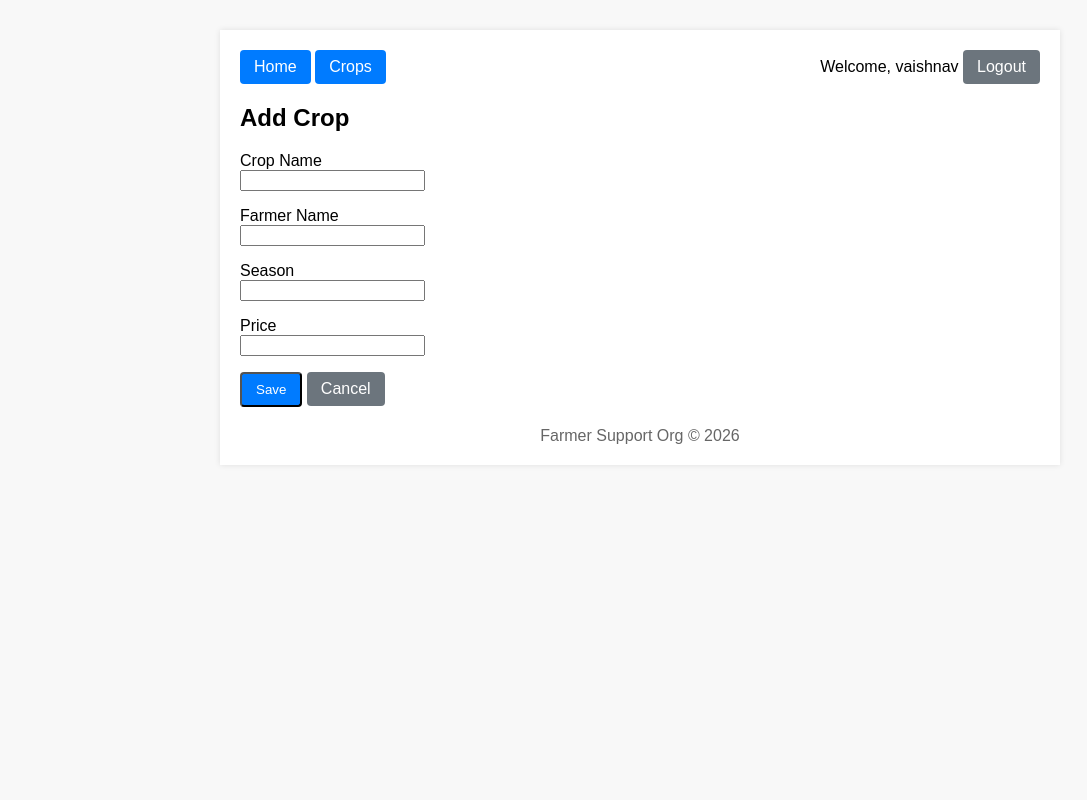
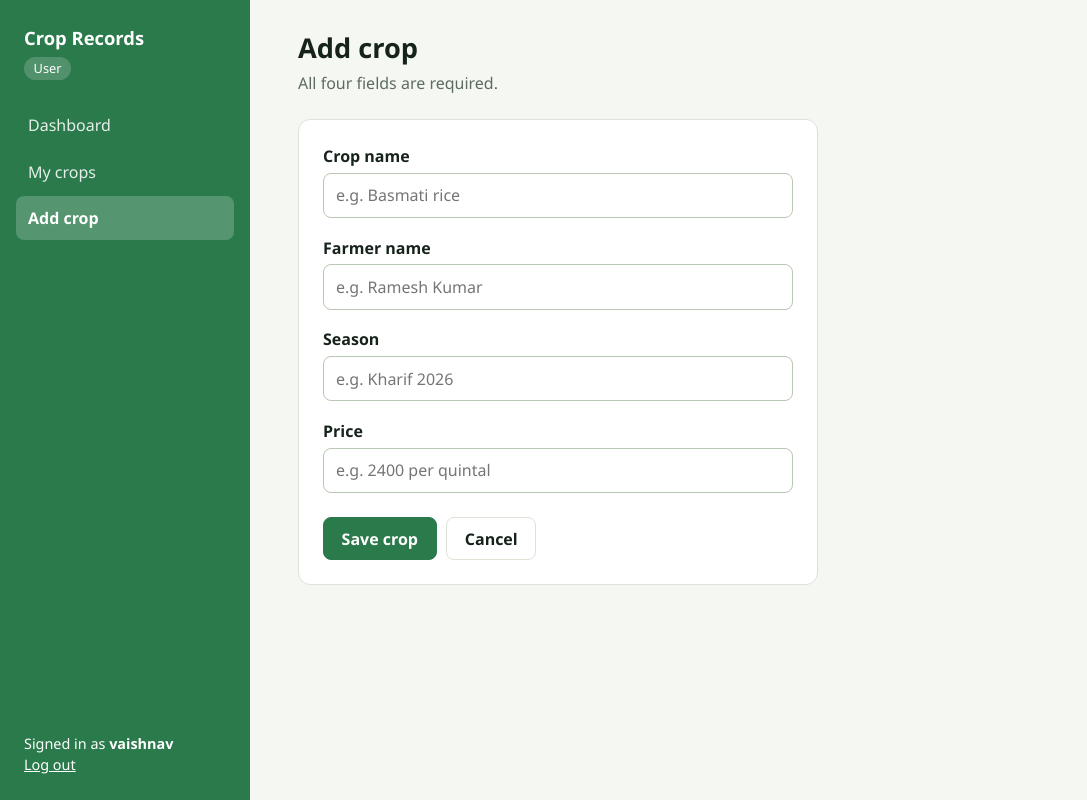
Before and after one commit to vaishnavsunilkumar345-prog/-Farmer-Crop-Record-System, a Django app: page /crops/add/ in a window 1280 px wide. Shown: the whole page, without its empty margins (0-1087 px from the left). Run offline with Django 5.2, Linux system fonts and the light colour scheme; a user stored in the database is signed in.

Commit message:
Seperate admin and user dashboards,redesign UI

```diff
--- a/VaishnavPS,s3-CS-D,CCE25CS241/cropproject/settings.py
+++ b/VaishnavPS,s3-CS-D,CCE25CS241/cropproject/settings.py
@@ -118,4 +118,4 @@ USE_TZ = True
 STATIC_URL = 'static/'
 
 LOGIN_URL = 'login'
-LOGIN_REDIRECT_URL = 'crop_list'
+LOGIN_REDIRECT_URL = 'dashboard'
--- a/VaishnavPS,s3-CS-D,CCE25CS241/crops/admin.py
+++ b/VaishnavPS,s3-CS-D,CCE25CS241/crops/admin.py
@@ -1,4 +1,8 @@
 from django.contrib import admin
 from .models import Crop
 
-admin.site.register(Crop)
+@admin.register(Crop)
+class CropAdmin(admin.ModelAdmin):
+    list_display = ('crop_name', 'farmer_name', 'season', 'price', 'owner')
+    list_filter = ('season',)
+    search_fields = ('crop_name', 'farmer_name', 'season')
--- a/VaishnavPS,s3-CS-D,CCE25CS241/crops/forms.py
+++ b/VaishnavPS,s3-CS-D,CCE25CS241/crops/forms.py
@@ -6,8 +6,8 @@ class CropForm(forms.ModelForm):
         model = Crop
         fields = ['crop_name', 'farmer_name', 'season', 'price']
         widgets = {
-            'crop_name': forms.TextInput(attrs={'class': 'input', 'id': 'id_crop_name'}),
-            'farmer_name': forms.TextInput(attrs={'class': 'input', 'id': 'id_farmer_name'}),
-            'season': forms.TextInput(attrs={'class': 'input', 'id': 'id_season'}),
-            'price': forms.TextInput(attrs={'class': 'input', 'id': 'id_price'}),
+            'crop_name': forms.TextInput(attrs={'class': 'input', 'id': 'id_crop_name', 'placeholder': 'e.g. Basmati rice'}),
+            'farmer_name': forms.TextInput(attrs={'class': 'input', 'id': 'id_farmer_name', 'placeholder': 'e.g. Ramesh Kumar'}),
+            'season': forms.TextInput(attrs={'class': 'input', 'id': 'id_season', 'placeholder': 'e.g. Kharif 2026'}),
+            'price': forms.TextInput(attrs={'class': 'input', 'id': 'id_price', 'placeholder': 'e.g. 2400 per quintal'}),
         }
--- a/VaishnavPS,s3-CS-D,CCE25CS241/crops/models.py
+++ b/VaishnavPS,s3-CS-D,CCE25CS241/crops/models.py
@@ -1,3 +1,4 @@
+from django.conf import settings
 from django.db import models
 
 class Crop(models.Model):
@@ -5,6 +6,7 @@ class Crop(models.Model):
     farmer_name = models.CharField(max_length=200)
     season = models.CharField(max_length=100)
     price = models.CharField(max_length=100)
+    owner = models.ForeignKey(settings.AUTH_USER_MODEL, null=True, blank=True, on_delete=models.SET_NULL, related_name='crops')
 
     def __str__(self):
         return self.crop_name
--- /dev/null
+++ b/VaishnavPS,s3-CS-D,CCE25CS241/crops/static/crops/style.css
@@ -0,0 +1,169 @@
+:root {
+    --ink: #16231b;
+    --muted: #5d6b62;
+    --paper: #f4f7f2;
+    --surface: #ffffff;
+    --line: #dce4d7;
+    --leaf: #2b7a4b;
+    --sprout: #e6f1e3;
+    --turmeric: #d99a1e;
+    --clay: #a8452a;
+    --side-admin: #12301f;
+    --side-user: #2b7a4b;
+}
+* { box-sizing: border-box; }
+body {
+    margin: 0;
+    font-family: "Segoe UI", system-ui, -apple-system, Roboto, "Helvetica Neue", Arial, sans-serif;
+    color: var(--ink);
+    background: var(--paper);
+    line-height: 1.5;
+}
+h1, h2, h3 { margin: 0 0 .4rem; line-height: 1.2; font-weight: 650; }
+h1 { font-size: 1.7rem; }
+h2 { font-size: 1.25rem; }
+h3 { font-size: 1.05rem; }
+p { margin: 0 0 1rem; }
+a { color: var(--leaf); }
+:focus-visible { outline: 3px solid var(--turmeric); outline-offset: 2px; }
+
+.shell { display: grid; grid-template-columns: 250px minmax(0, 1fr); min-height: 100vh; }
+.sidebar {
+    background: var(--side-user);
+    color: #fff;
+    padding: 1.5rem 1rem;
+    display: flex;
+    flex-direction: column;
+    gap: 1.5rem;
+    position: sticky;
+    top: 0;
+    height: 100vh;
+}
+.role-admin .sidebar { background: var(--side-admin); }
+.brand { font-size: 1.15rem; font-weight: 700; color: #fff; text-decoration: none; padding: 0 .5rem; }
+.role-pill {
+    display: inline-block;
+    margin: .35rem .5rem 0;
+    padding: .1rem .6rem;
+    border-radius: 999px;
+    font-size: .8rem;
+    background: rgba(255,255,255,.18);
+}
+.role-admin .role-pill { background: var(--turmeric); color: #2a1d00; font-weight: 600; }
+.side-nav { display: flex; flex-direction: column; gap: .2rem; }
+.side-nav a {
+    color: #fff;
+    text-decoration: none;
+    padding: .6rem .75rem;
+    border-radius: 8px;
+    opacity: .88;
+}
+.side-nav a:hover { background: rgba(255,255,255,.12); opacity: 1; }
+.side-nav a[aria-current="page"] { background: rgba(255,255,255,.2); opacity: 1; font-weight: 600; }
+.side-foot { margin-top: auto; padding: 0 .5rem; font-size: .9rem; }
+.side-foot a { color: #fff; }
+
+.main { padding: 2rem clamp(1rem, 4vw, 3rem); max-width: 1100px; width: 100%; }
+.page-head { display: flex; flex-wrap: wrap; justify-content: space-between; align-items: flex-end; gap: 1rem; margin-bottom: 1.5rem; }
+.page-head p { margin: 0; color: var(--muted); }
+
+.btn {
+    display: inline-block;
+    padding: .55rem 1.1rem;
+    background: var(--leaf);
+    color: #fff;
+    border: 1px solid var(--leaf);
+    border-radius: 8px;
+    font: inherit;
+    font-weight: 600;
+    text-decoration: none;
+    cursor: pointer;
+}
+.btn:hover { filter: brightness(.92); }
+.btn.secondary { background: transparent; color: var(--ink); border-color: var(--line); }
+.btn.secondary:hover { background: var(--sprout); filter: none; }
+.btn.danger { background: transparent; color: var(--clay); border-color: transparent; padding: .25rem .5rem; }
+.btn.danger:hover { background: #f8e6e0; filter: none; }
+.btn.small { padding: .25rem .6rem; font-size: .9rem; }
+.link-btn { background: none; border: 0; font: inherit; color: var(--clay); cursor: pointer; padding: .25rem .5rem; border-radius: 6px; }
+.link-btn:hover { background: #f8e6e0; }
+
+.messages { margin-bottom: 1rem; display: grid; gap: .5rem; }
+.message { padding: .7rem 1rem; border-radius: 8px; background: var(--sprout); border-left: 4px solid var(--leaf); }
+.message.error { background: #f8e6e0; border-left-color: var(--clay); }
+
+.stats { display: grid; grid-template-columns: repeat(4, 1fr); background: var(--surface); border: 1px solid var(--line); border-radius: 12px; margin-bottom: 1.5rem; }
+.stat { padding: 1.1rem 1.25rem; border-right: 1px solid var(--line); }
+.stat:last-child { border-right: 0; }
+.stat strong { display: block; font-size: 2rem; line-height: 1.1; }
+.stat span { color: var(--muted); font-size: .92rem; }
+.stat.warn strong { color: var(--clay); }
+
+.grid-two { display: grid; grid-template-columns: minmax(0, 2fr) minmax(0, 1fr); gap: 1.5rem; align-items: start; }
+.panel { background: var(--surface); border: 1px solid var(--line); border-radius: 12px; padding: 1.25rem; }
+.panel-head { display: flex; justify-content: space-between; align-items: baseline; margin-bottom: .75rem; }
+
+.table-wrap { overflow-x: auto; }
+table { width: 100%; border-collapse: collapse; }
+th, td { padding: .65rem .75rem; text-align: left; border-bottom: 1px solid var(--line); white-space: nowrap; }
+th { font-size: .9rem; color: var(--muted); font-weight: 600; background: #f9fbf8; }
+tbody tr:hover { background: #f9fbf8; }
+td.actions { display: flex; gap: .25rem; align-items: center; }
+.empty { text-align: center; color: var(--muted); padding: 2rem 1rem; }
+
+.bars { list-style: none; margin: 0; padding: 0; display: grid; gap: .8rem; }
+.bars li { display: grid; gap: .25rem; }
+.bars .row { display: flex; justify-content: space-between; font-size: .95rem; }
+.bar { height: 8px; border-radius: 4px; background: var(--sprout); overflow: hidden; }
+.bar i { display: block; height: 100%; background: var(--leaf); }
+
+.summary { display: flex; flex-wrap: wrap; gap: 2rem; margin-bottom: 1.5rem; }
+.summary div strong { font-size: 2rem; display: block; line-height: 1.1; }
+.summary div span { color: var(--muted); }
+.crop-list { list-style: none; margin: 0; padding: 0; }
+.crop-list li { display: flex; justify-content: space-between; gap: 1rem; padding: .8rem 0; border-bottom: 1px solid var(--line); }
+.crop-list li:last-child { border-bottom: 0; }
+.crop-list small { color: var(--muted); display: block; }
+.invite { background: var(--sprout); border-radius: 12px; padding: 2rem; text-align: center; }
+
+.search { display: flex; gap: .5rem; margin-bottom: 1rem; flex-wrap: wrap; }
+.search .input { max-width: 340px; }
+
+.form-card { background: var(--surface); border: 1px solid var(--line); border-radius: 12px; padding: 1.5rem; max-width: 520px; }
+.field { margin-bottom: 1.1rem; }
+.field label { display: block; font-weight: 600; margin-bottom: .3rem; }
+.input, .field input[type=text], .field input[type=password] {
+    width: 100%;
+    padding: .6rem .75rem;
+    border: 1px solid #b9c7b3;
+    border-radius: 8px;
+    font: inherit;
+    background: #fff;
+}
+.field .help { color: var(--muted); font-size: .85rem; margin-top: .3rem; }
+.field .help ul { margin: .25rem 0 0; padding-left: 1.1rem; }
+.field .error { color: var(--clay); font-size: .9rem; margin-top: .3rem; }
+.form-actions { display: flex; gap: .6rem; align-items: center; margin-top: 1.5rem; }
+
+.public { min-height: 100vh; display: flex; flex-direction: column; }
+.public-bar { display: flex; justify-content: space-between; align-items: center; padding: 1rem clamp(1rem, 4vw, 3rem); }
+.public-bar .brand { color: var(--ink); padding: 0; }
+.public-bar nav { display: flex; gap: .5rem; }
+.public-main { flex: 1; display: grid; place-items: center; padding: 1rem; }
+.auth-card { width: 100%; max-width: 420px; background: var(--surface); border: 1px solid var(--line); border-radius: 12px; padding: 1.75rem; }
+.hero { max-width: 640px; text-align: left; padding: 1rem; }
+.hero h1 { font-size: clamp(2rem, 5vw, 3rem); margin-bottom: .75rem; }
+.hero p { color: var(--muted); font-size: 1.1rem; }
+.hero .form-actions { margin-top: 1.25rem; }
+.site-foot { text-align: center; color: var(--muted); font-size: .9rem; padding: 1rem; }
+
+@media (max-width: 860px) {
+    .shell { grid-template-columns: minmax(0, 1fr); }
+    .sidebar { position: static; height: auto; flex-direction: row; flex-wrap: wrap; align-items: center; gap: .5rem 1rem; padding: .75rem 1rem; }
+    .side-nav { flex-direction: row; flex-wrap: wrap; }
+    .side-foot { margin-top: 0; margin-left: auto; }
+    .stats { grid-template-columns: repeat(2, 1fr); }
+    .stat:nth-child(2) { border-right: 0; }
+    .stat:nth-child(-n+2) { border-bottom: 1px solid var(--line); }
+    .grid-two { grid-template-columns: minmax(0, 1fr); }
+}
--- /dev/null
+++ b/VaishnavPS,s3-CS-D,CCE25CS241/crops/templates/crops/_form_fields.html
@@ -0,0 +1,9 @@
+{% for field in form %}
+    <div class="field">
+        <label for="{{ field.id_for_label }}">{{ field.label }}</label>
+        {{ field }}
+        {% if field.help_text %}<div class="help">{{ field.help_text|safe }}</div>{% endif %}
+        {% for error in field.errors %}<div class="error">{{ error }}</div>{% endfor %}
+    </div>
+{% endfor %}
+{% for error in form.non_field_errors %}<div class="error">{{ error }}</div>{% endfor %}
--- a/VaishnavPS,s3-CS-D,CCE25CS241/crops/templates/crops/add_crop.html
+++ b/VaishnavPS,s3-CS-D,CCE25CS241/crops/templates/crops/add_crop.html
@@ -1,37 +1,13 @@
 {% extends 'crops/base.html' %}
+{% block title %}Add crop - Crop Records{% endblock %}
 {% block content %}
-    <h2>Add Crop</h2>
-    <form method="post" onsubmit="return validateForm();">
+    <div class="page-head"><div><h1>Add crop</h1><p>All four fields are required.</p></div></div>
+    <form class="form-card" method="post">
         {% csrf_token %}
-        <p>
-            <label>Crop Name</label><br>
-            {{ form.crop_name }}
-        </p>
-        <p>
-            <label>Farmer Name</label><br>
-            {{ form.farmer_name }}
-        </p>
-        <p>
-            <label>Season</label><br>
-            {{ form.season }}
-        </p>
-        <p>
-            <label>Price</label><br>
-            {{ form.price }}
-        </p>
-        <p><button class="btn" type="submit">Save</button> <a class="btn secondary" href="{% url 'crop_list' %}">Cancel</a></p>
+        {% include 'crops/_form_fields.html' %}
+        <div class="form-actions">
+            <button class="btn" type="submit">Save crop</button>
+            <a class="btn secondary" href="{% url 'crop_list' %}">Cancel</a>
+        </div>
     </form>
-    <script>
-        function validateForm() {
-            var cn = document.getElementById('id_crop_name').value.trim();
-            var fn = document.getElementById('id_farmer_name').value.trim();
-            var s = document.getElementById('id_season').value.trim();
-            var p = document.getElementById('id_price').value.trim();
-            if (cn === '' || fn === '' || s === '' || p === '') {
-                alert('Please fill all fields');
-                return false;
-            }
-            return true;
-        }
-    </script>
 {% endblock %}
--- a/VaishnavPS,s3-CS-D,CCE25CS241/crops/templates/crops/base.html
+++ b/VaishnavPS,s3-CS-D,CCE25CS241/crops/templates/crops/base.html
@@ -1,47 +1,71 @@
-<!doctype html>
-<html>
+{% load static %}<!doctype html>
+<html lang="en">
 <head>
     <meta charset="utf-8">
-    <title>Farmer Crop Record System</title>
-    <style>
-        body { font-family: Arial, sans-serif; margin: 0; padding: 0; background: #f8f8f8; }
-        .container { width: 800px; margin: 30px auto; background: #fff; padding: 20px; box-shadow: 0 0 6px rgba(0,0,0,0.1); }
-        .nav { display: flex; justify-content: space-between; align-items: center; margin-bottom: 20px; }
-        .btn { display: inline-block; padding: 8px 14px; background: #007bff; color: #fff; text-decoration: none; border-radius: 4px; }
-        .btn.secondary { background: #6c757d; }
-        table { width: 100%; border-collapse: collapse; margin-top: 10px; }
-        th, td { padding: 8px 10px; border: 1px solid #ddd; text-align: left; }
-        footer { text-align: center; margin-top: 20px; color: #666; }
-        .message { padding: 10px; background: #ffeeba; margin-bottom: 10px; border-radius: 4px; }
-        .toplinks { gap: 8px; }
-    </style>
+    <meta name="viewport" content="width=device-width, initial-scale=1">
+    <title>{% block title %}Farmer Crop Record System{% endblock %}</title>
+    <link rel="stylesheet" href="{% static 'crops/style.css' %}">
 </head>
+{% if user.is_authenticated %}
+<body class="{% if user.is_staff %}role-admin{% else %}role-user{% endif %}">
+    {% with current=request.resolver_match.url_name %}
+    <div class="shell">
+        <aside class="sidebar">
+            <div>
+                <a class="brand" href="{% url 'dashboard' %}">Crop Records</a><br>
+                <span class="role-pill">{% if user.is_staff %}Admin{% else %}User{% endif %}</span>
+            </div>
+            <nav class="side-nav" aria-label="Main">
+                <a href="{% url 'dashboard' %}" {% if current == 'dashboard' %}aria-current="page"{% endif %}>Dashboard</a>
+                <a href="{% url 'crop_list' %}" {% if current == 'crop_list' or current == 'edit_crop' %}aria-current="page"{% endif %}>{% if user.is_staff %}All crop records{% else %}My crops{% endif %}</a>
+                <a href="{% url 'add_crop' %}" {% if current == 'add_crop' %}aria-current="page"{% endif %}>Add crop</a>
+                {% if user.is_staff %}
+                    <a href="{% url 'admin:auth_user_changelist' %}">Manage users</a>
+                    <a href="{% url 'admin:index' %}">Site administration</a>
+                {% endif %}
+            </nav>
+            <div class="side-foot">
+                Signed in as <strong>{{ user.username }}</strong><br>
+                <a href="{% url 'logout' %}">Log out</a>
+            </div>
+        </aside>
+        <main class="main">
+            {% if messages %}
+                <div class="messages">
+                    {% for message in messages %}
+                        <div class="message {{ message.tags }}">{{ message }}</div>
+                    {% endfor %}
+                </div>
+            {% endif %}
+            {% block content %}{% endblock %}
+        </main>
+    </div>
+    {% endwith %}
+</body>
+{% else %}
 <body>
-    <div class="container">
-        <div class="nav">
+    <div class="public">
+        <header class="public-bar">
+            <a class="brand" href="{% url 'home' %}">Crop Records</a>
+            <nav aria-label="Account">
+                <a class="btn secondary" href="{% url 'login' %}">Log in</a>
+                <a class="btn" href="{% url 'signup' %}">Sign up</a>
+            </nav>
+        </header>
+        <main class="public-main">
             <div>
-                <a class="btn" href="{% url 'home' %}">Home</a>
-                <a class="btn" href="{% url 'crop_list' %}">Crops</a>
+                {% if messages %}
+                    <div class="messages">
+                        {% for message in messages %}
+                            <div class="message {{ message.tags }}">{{ message }}</div>
+                        {% endfor %}
+                    </div>
+                {% endif %}
+                {% block public_content %}{% endblock %}
             </div>
-            <div class="toplinks">
-                {% if user.is_authenticated %}
-                    <span>Welcome, {{ user.username }}</span>
-                    <a class="btn secondary" href="{% url 'logout' %}">Logout</a>
-                {% else %}
-                    <a class="btn" href="{% url 'login' %}">Login</a>
-                    <a class="btn secondary" href="{% url 'signup' %}">Signup</a>
-                {% endif %}
-            </div>
-        </div>
-        {% if messages %}
-            {% for message in messages %}
-                <div class="message">{{ message }}</div>
-            {% endfor %}
-        {% endif %}
-        {% block content %}{% endblock %}
-        <footer>
-            Farmer Support Org © 2026
-        </footer>
+        </main>
+        <footer class="site-foot">Farmer Support Org &copy; 2026</footer>
     </div>
 </body>
+{% endif %}
 </html>
--- a/VaishnavPS,s3-CS-D,CCE25CS241/crops/urls.py
+++ b/VaishnavPS,s3-CS-D,CCE25CS241/crops/urls.py
@@ -3,6 +3,7 @@ from . import views
 
 urlpatterns = [
     path('', views.home, name='home'),
+    path('dashboard/', views.dashboard, name='dashboard'),
     path('signup/', views.signup_view, name='signup'),
     path('login/', views.login_view, name='login'),
     path('logout/', views.logout_view, name='logout'),
--- a/VaishnavPS,s3-CS-D,CCE25CS241/crops/views.py
+++ b/VaishnavPS,s3-CS-D,CCE25CS241/crops/views.py
@@ -1,21 +1,28 @@
 from django.shortcuts import render, redirect, get_object_or_404
 from django.contrib.auth.decorators import login_required
-from .models import Crop
-from .forms import CropForm
+from django.contrib.auth.models import User
 from django.contrib.auth.forms import UserCreationForm, AuthenticationForm
 from django.contrib.auth import login as auth_login, logout as auth_logout
 from django.contrib import messages
+from django.db.models import Count, Q
+from django.views.decorators.http import require_POST
+from .models import Crop
+from .forms import CropForm
 
 def home(request):
+    if request.user.is_authenticated:
+        return redirect('dashboard')
     return render(request, 'crops/home.html')
 
 def signup_view(request):
+    if request.user.is_authenticated:
+        return redirect('dashboard')
     if request.method == 'POST':
         form = UserCreationForm(request.POST)
         if form.is_valid():
             user = form.save()
             auth_login(request, user)
-            return redirect('crop_list')
+            return redirect('dashboard')
         else:
             messages.error(request, 'Signup failed. Please correct the errors.')
     else:
@@ -23,12 +30,14 @@ def signup_view(request):
     return render(request, 'crops/signup.html', {'form': form})
 
 def login_view(request):
+    if request.user.is_authenticated:
+        return redirect('dashboard')
     if request.method == 'POST':
         form = AuthenticationForm(request, data=request.POST)
         if form.is_valid():
             user = form.get_user()
             auth_login(request, user)
-            return redirect('crop_list')
+            return redirect('dashboard')
         else:
             messages.error(request, 'Invalid username or password.')
     else:
@@ -40,11 +49,35 @@ def logout_view(request):
     return redirect('login')
 
 @login_required
+def dashboard(request):
+    if request.user.is_staff:
+        crops = Crop.objects.all()
+        context = {
+            'total_crops': crops.count(),
+            'total_farmers': crops.values('farmer_name').distinct().count(),
+            'total_users': User.objects.filter(is_staff=False).count(),
+            'unassigned': crops.filter(owner__isnull=True).count(),
+            'seasons': crops.values('season').annotate(total=Count('id')).order_by('-total')[:5],
+            'recent': crops.select_related('owner').order_by('-id')[:6],
+        }
+        return render(request, 'crops/admin_dashboard.html', context)
+    crops = Crop.objects.filter(owner=request.user)
+    context = {
+        'total_crops': crops.count(),
+        'total_seasons': crops.values('season').distinct().count(),
+        'recent': crops.order_by('-id')[:5],
+    }
+    return render(request, 'crops/user_dashboard.html', context)
+
+@login_required
 def add_crop(request):
     if request.method == 'POST':
         form = CropForm(request.POST)
         if form.is_valid():
-            form.save()
+            crop = form.save(commit=False)
+            crop.owner = request.user
+            crop.save()
+            messages.success(request, 'Crop record added.')
             return redirect('crop_list')
     else:
         form = CropForm()
@@ -52,23 +85,38 @@ def add_crop(request):
 
 @login_required
 def crop_list(request):
-    crops = Crop.objects.all()
-    return render(request, 'crops/crop_list.html', {'crops': crops})
+    if request.user.is_staff:
+        crops = Crop.objects.select_related('owner').order_by('-id')
+    else:
+        crops = Crop.objects.filter(owner=request.user).order_by('-id')
+    query = request.GET.get('q', '').strip()
+    if query:
+        crops = crops.filter(Q(crop_name__icontains=query) | Q(farmer_name__icontains=query) | Q(season__icontains=query))
+    return render(request, 'crops/crop_list.html', {'crops': crops, 'query': query})
 
 @login_required
 def edit_crop(request, pk):
-    crop = get_object_or_404(Crop, pk=pk)
+    if request.user.is_staff:
+        crop = get_object_or_404(Crop, pk=pk)
+    else:
+        crop = get_object_or_404(Crop, pk=pk, owner=request.user)
     if request.method == 'POST':
         form = CropForm(request.POST, instance=crop)
         if form.is_valid():
             form.save()
+            messages.success(request, 'Crop record updated.')
             return redirect('crop_list')
     else:
         form = CropForm(instance=crop)
     return render(request, 'crops/edit_crop.html', {'form': form, 'crop': crop})
 
 @login_required
+@require_POST
 def delete_crop(request, pk):
-    crop = get_object_or_404(Crop, pk=pk)
+    if request.user.is_staff:
+        crop = get_object_or_404(Crop, pk=pk)
+    else:
+        crop = get_object_or_404(Crop, pk=pk, owner=request.user)
     crop.delete()
+    messages.success(request, 'Crop record deleted.')
     return redirect('crop_list')
```
Also changed, not shown: VaishnavPS,s3-CS-D,CCE25CS241/crops/templates/crops/admin_dashboard.html (added, +66 -0 lines), VaishnavPS,s3-CS-D,CCE25CS241/crops/templates/crops/crop_list.html (+34 -10 lines), VaishnavPS,s3-CS-D,CCE25CS241/crops/templates/crops/edit_crop.html (+8 -32 lines), VaishnavPS,s3-CS-D,CCE25CS241/crops/templates/crops/home.html (+9 -7 lines), VaishnavPS,s3-CS-D,CCE25CS241/crops/templates/crops/login.html (+14 -7 lines), VaishnavPS,s3-CS-D,CCE25CS241/crops/templates/crops/signup.html (+13 -7 lines), VaishnavPS,s3-CS-D,CCE25CS241/crops/templates/crops/user_dashboard.html (added, +41 -0 lines), VaishnavPS,s3-CS-D,CCE25CS241/crops/migrations/0002_crop_owner.py (added).
